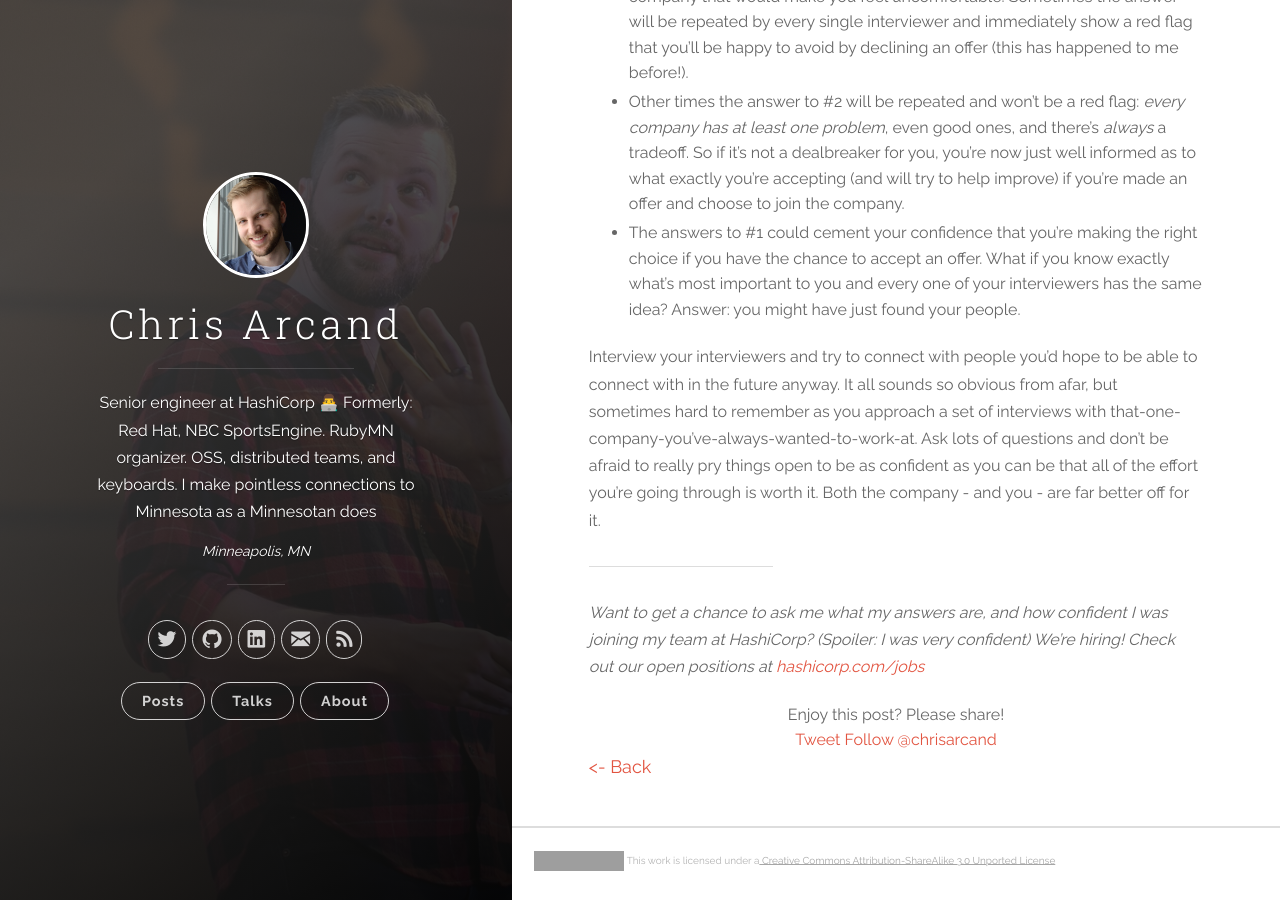
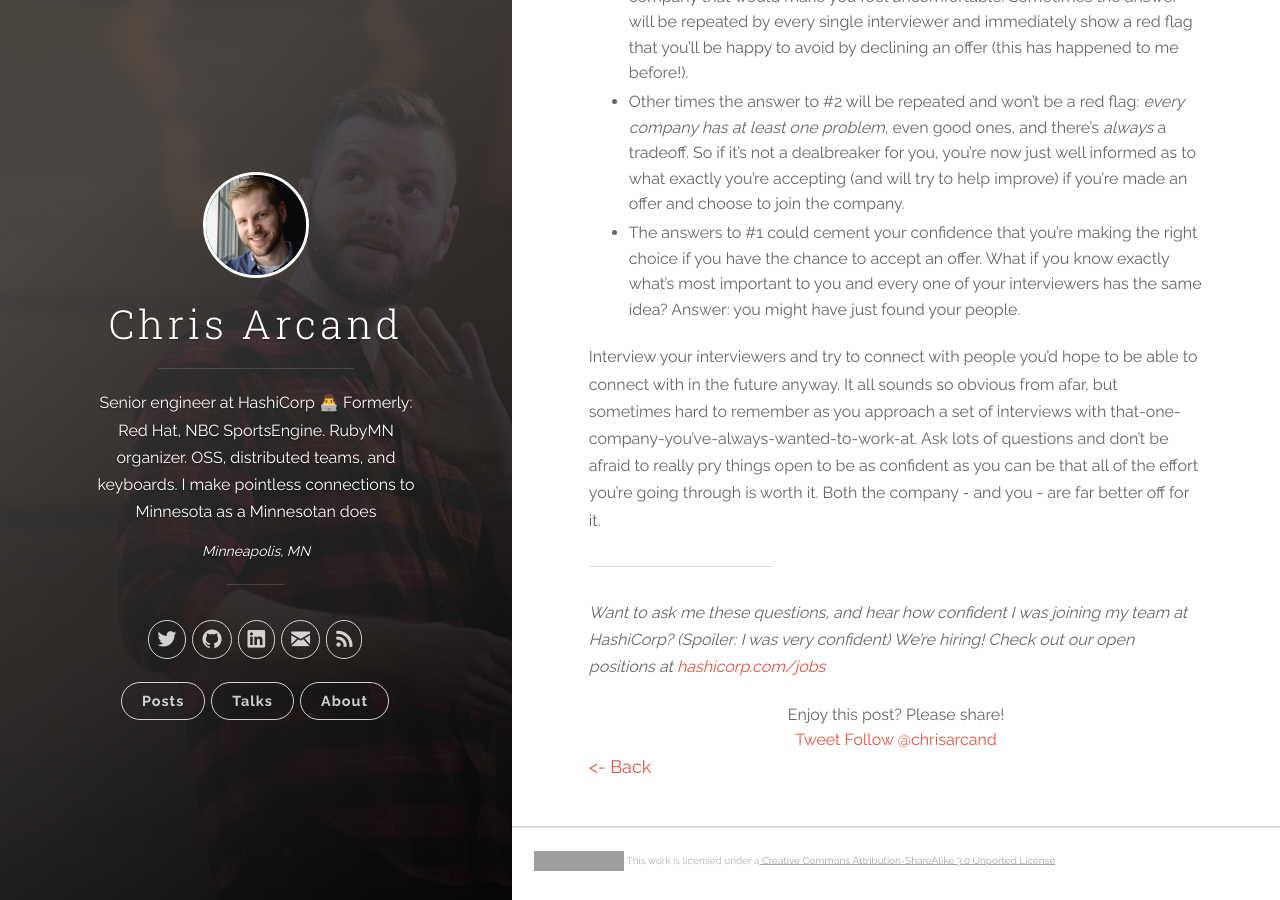
Before and after one commit to chrisarcand/chrisarcand.github.io, a Jekyll site: the page built from _posts/2019-03-08-interview-your-interviewers.md, in a window 1280 px wide and 900 px high, scrolled down 4083 px. Built offline with Jekyll 4.4.1, drawn with Linux system fonts in a browser that asks for light colours; nearby versions of some CDN libraries; comment, search, counter and statistics services are not loaded; grey boxes are pictures that could not be loaded.

Commit message:
'getting the chance' smh

```diff
--- a/_posts/2019-03-08-interview-your-interviewers.md
+++ b/_posts/2019-03-08-interview-your-interviewers.md
@@ -61,4 +61,4 @@ Interview your interviewers and try to connect with people you'd hope to be able
 
 ---
 
-*Want to get a chance to ask me what my answers are, and how confident I was joining my team at HashiCorp? (Spoiler: I was very confident) We're hiring! Check out our open positions at [hashicorp.com/jobs](https://www.hashicorp.com/jobs)*
+*Want to ask me these questions, and hear how confident I was joining my team at HashiCorp? (Spoiler: I was very confident) We're hiring! Check out our open positions at [hashicorp.com/jobs](https://www.hashicorp.com/jobs)*
```
